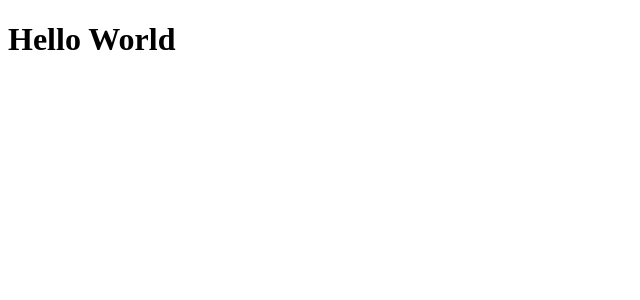
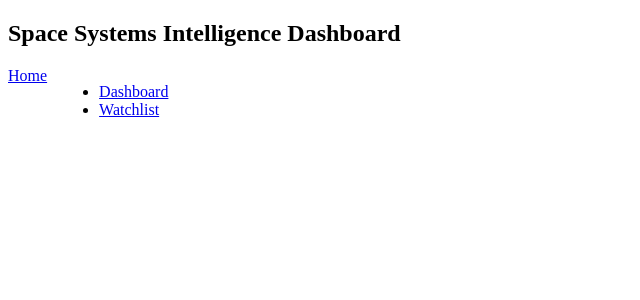
Before and after one commit to Zp1021/space-intel-dashboard, a React (Vite) app in the folder frontend/: page / in a window 1280 px wide. Shown: the top 300 px of the page, without its empty margins (0-640 px from the left). Built offline with nearby package versions, Linux system fonts and the light colour scheme.

Commit message:
Created folders for pages and components, created main page and nav bar component

```diff
--- a/frontend/src/App.css
+++ b/frontend/src/App.css
@@ -1,4 +1,11 @@
-.counter {
+
+.nav{
+    display: flex;
+    gap: 12px;
+    margin-bottom: 16px;
+}
+
+/* .counter {
   font-size: 16px;
   padding: 5px 10px;
   border-radius: 5px;
@@ -181,4 +188,4 @@
     right: 0;
     border-right-color: var(--border);
   }
-}
+} */
--- a/frontend/src/App.jsx
+++ b/frontend/src/App.jsx
@@ -1,17 +1,19 @@
 // Importing styles
 import './App.css'
 
+import MainPage from './pages/MainPage';
+
 // Import routing props to allow traversal through pages
-import { BrowserRouter, Routes, Route, Link } from "react-router-dom";
+import {Routes, Route, Navigate } from "react-router-dom";
 
 function App() {
-  //const [count, setCount] = useState(0)
-
   return (
     <>
-      <div>
-        <h1>Hello World</h1>
-      </div>
+    {/* Routing to the various pages of the application */}
+      <Routes>
+        <Route path='/' element={<MainPage />} />
+        <Route path='/*' element={<Navigate to='/' />} />
+      </Routes>
     </>
   )
 }
--- /dev/null
+++ b/frontend/src/components/NavBar.jsx
@@ -0,0 +1,14 @@
+import '../App.css'
+import { Link } from "react-router-dom"
+
+export default function NavBar() {
+    return (
+        <nav className="nav">
+            <Link to="/" className="home">Home</Link>
+            <ul>
+                <li><Link to="/dashboard">Dashboard</Link></li>
+                <li><Link to="/watchlist">Watchlist</Link></li>
+            </ul>
+        </nav>
+    )
+}
--- /dev/null
+++ b/frontend/src/pages/MainPage.jsx
@@ -0,0 +1,10 @@
+import NavBar from "../components/NavBar";
+
+export default function MainPage() {
+    return (
+        <div>
+            <h2>Space Systems Intelligence Dashboard</h2>
+            <NavBar />
+        </div>
+    )
+}
```
